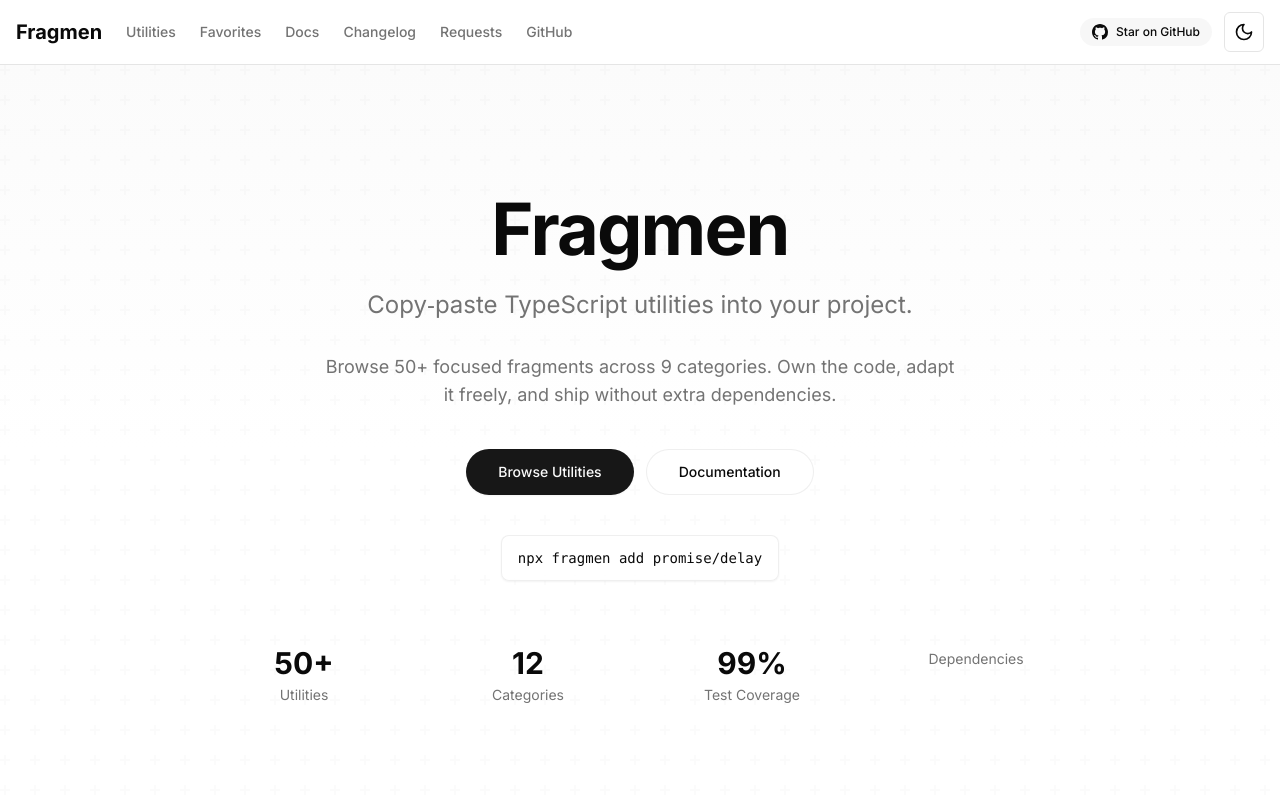
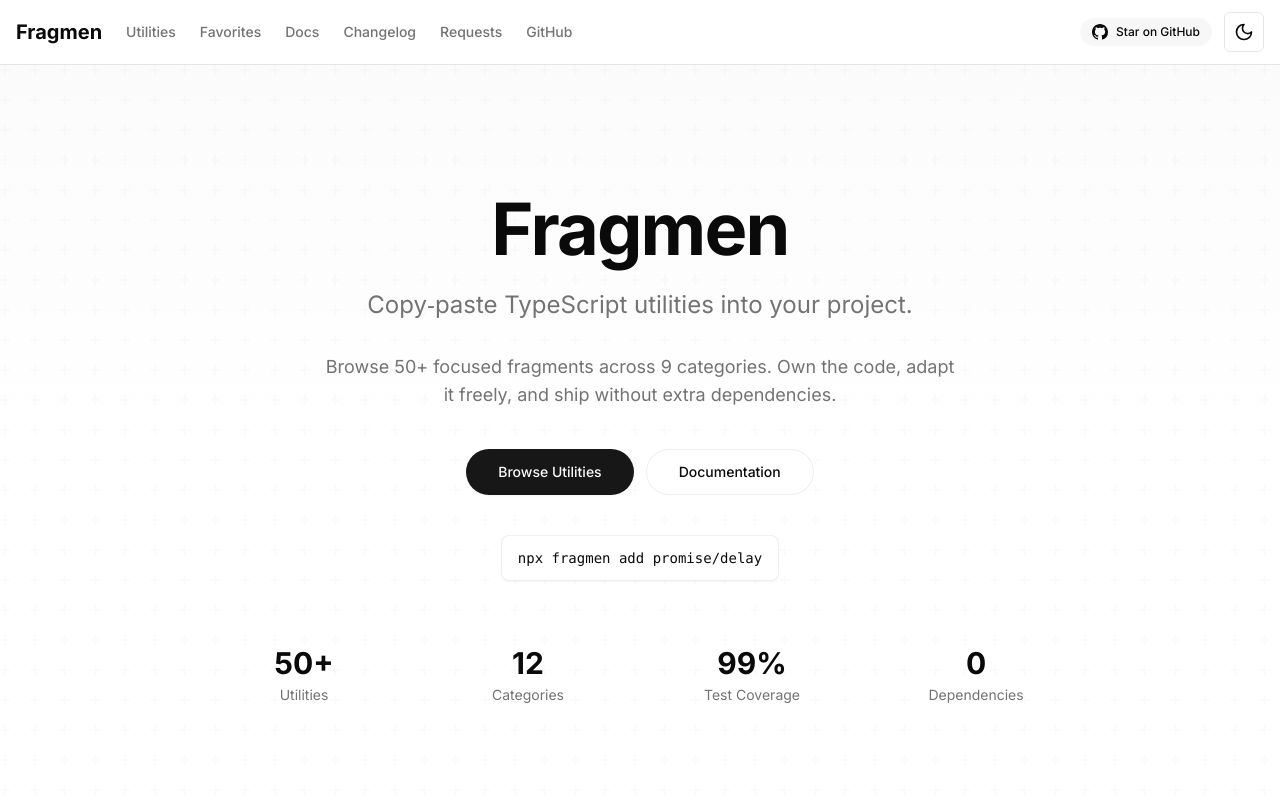
Before and after one commit to wiesnerbernard/fragmen, a Next.js app in the folder apps/web/: page / in a window 1280 px wide. Shown: the top 800 px of the page. Built offline with nearby package versions, Linux system fonts and the light colour scheme.

Commit message:
feat: make dependencies counter count down from 100 to 0

```diff
--- a/apps/web/app/page.tsx
+++ b/apps/web/app/page.tsx
@@ -105,7 +105,7 @@ export default function HomePage() {
                 transition={{ duration: 0.5, delay: 0.4 }}
               >
                 <div className="text-3xl font-bold mb-1">
-                  <AnimatedCounter value={0} />
+                  <AnimatedCounter value={0} countDown={true} />
                 </div>
                 <div className="text-sm text-muted-foreground">
                   Dependencies
--- a/apps/web/components/animated-counter.tsx
+++ b/apps/web/components/animated-counter.tsx
@@ -7,15 +7,17 @@ interface AnimatedCounterProps {
   value: number;
   suffix?: string;
   duration?: number;
+  countDown?: boolean;
 }
 
 export function AnimatedCounter({
   value,
   suffix = '',
   duration = 2,
+  countDown = false,
 }: AnimatedCounterProps) {
   const ref = useRef<HTMLDivElement>(null);
-  const motionValue = useMotionValue(0);
+  const motionValue = useMotionValue(countDown ? 100 : 0);
   const springValue = useSpring(motionValue, {
     damping: 60,
     stiffness: 100,
```
